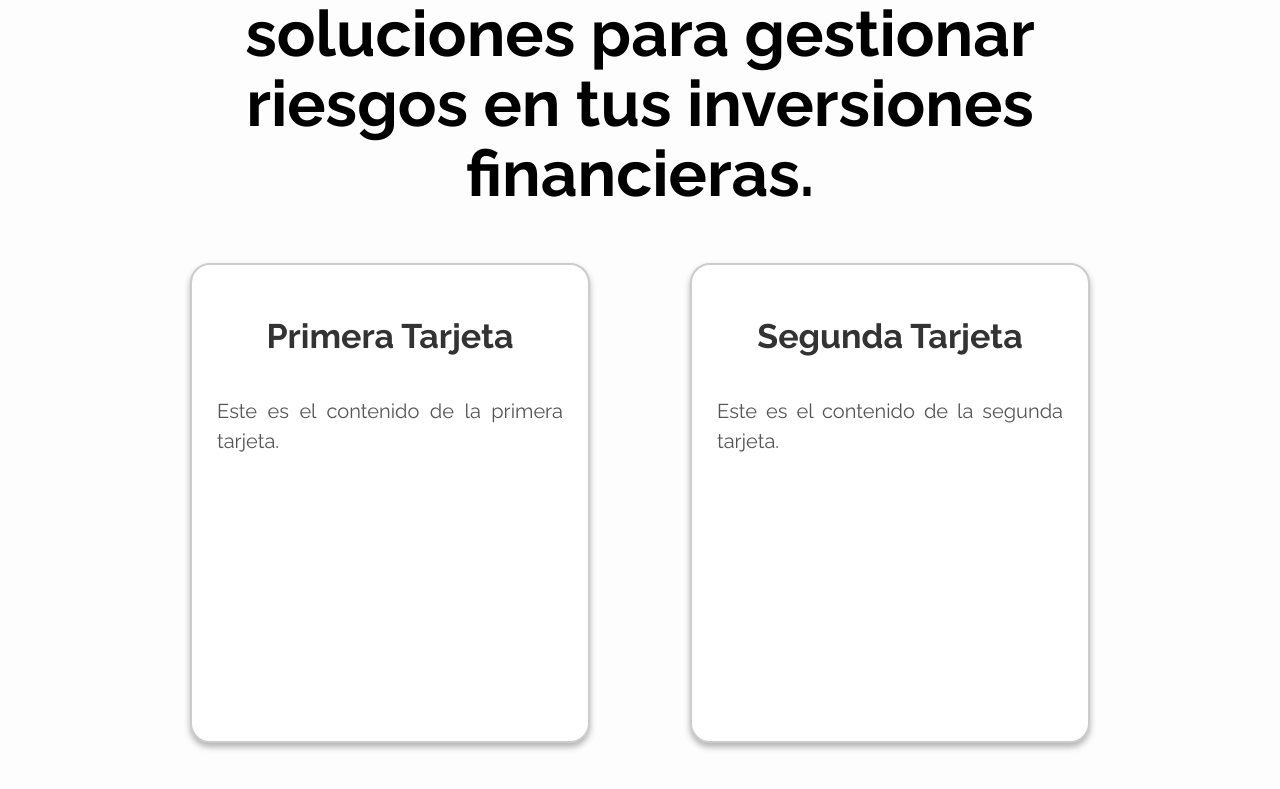
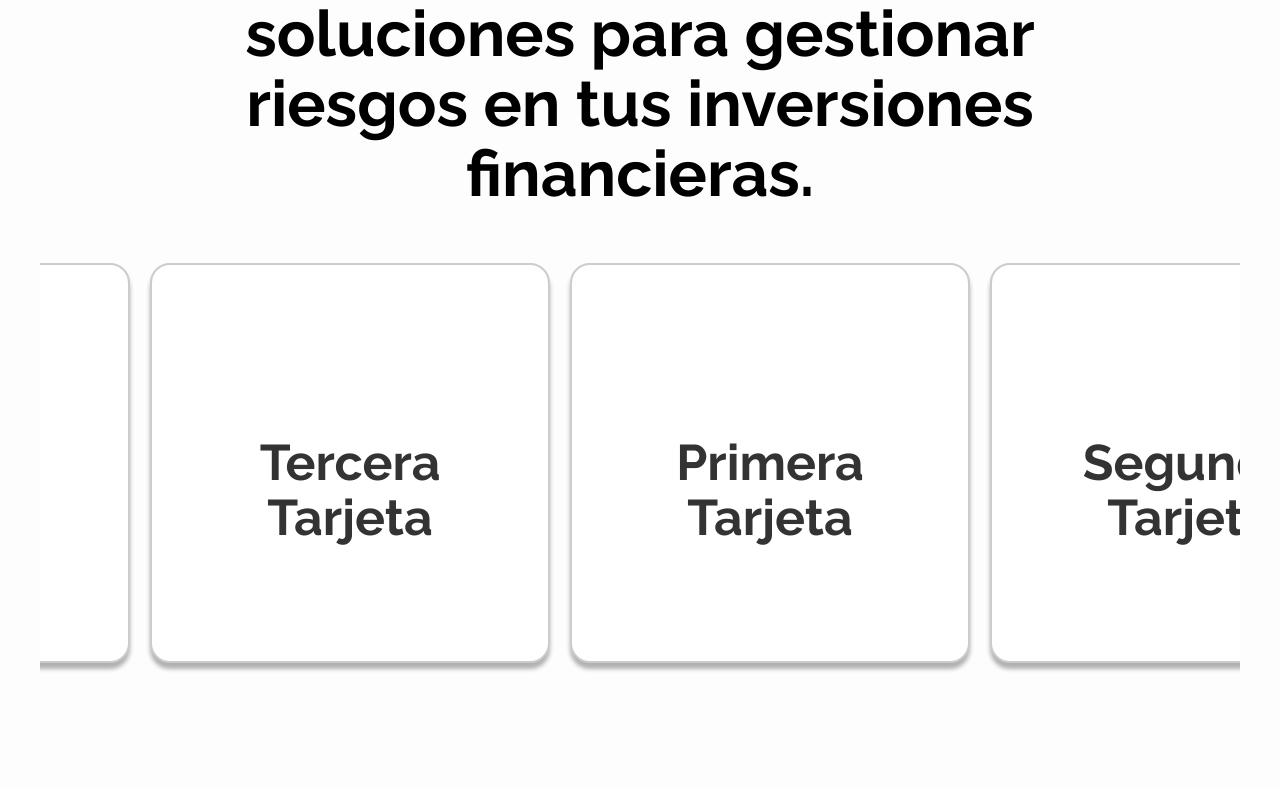
Before and after one commit to LeonardoPerozo12/FingestLandingPage, a React (Vite) app in the folder FrontEnd/FingestLandingPage/: page / in a window 1280 px wide. Shown: the part 1009-1798 px from the top of the page. Built offline with nearby package versions, Linux system fonts and the light colour scheme.

Commit message:
carousel, cards and 'ServiciosPage' done

```diff
--- a/FrontEnd/FingestLandingPage/package.json
+++ b/FrontEnd/FingestLandingPage/package.json
@@ -16,7 +16,9 @@
     "aos": "^2.3.4",
     "react": "^18.3.1",
     "react-dom": "^18.3.1",
-    "react-router-dom": "^6.28.0"
+    "react-router-dom": "^6.28.0",
+    "react-slick": "^0.30.2",
+    "slick-carousel": "^1.8.1"
   },
   "devDependencies": {
     "@eslint/js": "^9.13.0",
--- a/FrontEnd/FingestLandingPage/public/css/Cards.css
+++ b/FrontEnd/FingestLandingPage/public/css/Cards.css
@@ -1,38 +1,60 @@
-#Card {
+.Card {
     display: flex;
     flex-direction: column;
     align-items: center;
-    justify-content: space-between;
+    justify-content: flex-start;
     border: 2px solid hsl(0, 0%, 80%);
     background-color: #fff; /* Fondo blanco */
     color: #333; /* Color del texto */
     border-radius: 20px;
-    box-shadow: 0px 4px 6px rgba(0, 0, 0, 0.3); /* Sombra suave */
+    box-shadow: 0px 6px 4px rgba(0, 0, 0, 0.3); /* Sombra suave */
     width: 400px;
-    height: 480px; /* Ajuste automático en base al contenido */
+    height: 400px; /* Ajuste automático en base al contenido */
     padding: 25px; /* Espaciado interno */
     box-sizing: border-box;
-    margin-bottom: 100px;
+    transition: background-color 1s, color 0.8s; /* Transición suave para hover */
 }
 
-#CardTitle {
+.Card:hover {
+    background-color: #0A151C; /* Fondo oscuro al hacer hover */
+    border-radius: 20px;
+}
+
+.Card:hover .CardTitle,
+.Card:hover .CardContent {
+    color: #fff;
+}
+
+.Card:hover .CardContent
+{
+    display: block !important;
+}
+.Card:Hover .CardTitle {
+    position: static;
+    top: 0%;
+    font-size: 34px;
+}
+
+
+.CardTitle {
+    position: relative;
+    top: 30%;
     width: 100%;
     color: #333;
     font-family: "Raleway", sans-serif;
     font-weight: bold;
-    font-size: 34px; /* Ajusta el tamaño */
+    font-size: 50px; /* Ajusta el tamaño */
     text-align: center; /* Centra el texto */
     margin-bottom: 10px;
 }
 
-#CardContent {
-    flex-grow: 1; /* Se expande si hay espacio disponible */
+.CardContent {
     width: 100%;
     color: #555; /* Texto gris */
     font-family: "Raleway", sans-serif;
     font-size: 20px; /* Tamaño del texto */
-    font-weight: normal ;
+    font-weight: normal;
     line-height: 1.5; /* Espaciado entre líneas */
-    text-align: justify; /* Justifica el contenido */
+    text-align: center; /* Justifica el contenido */
     padding: 10px;
 }
--- /dev/null
+++ b/FrontEnd/FingestLandingPage/public/css/carousel.css
@@ -0,0 +1,22 @@
+.carousel-container {
+    width: 100%;
+    max-width: 1200px; /* Ajusta según tu diseño */
+    overflow: hidden; /* Oculta contenido que no cabe */
+    position: relative;
+    margin: auto;
+    margin-bottom: 200px;
+}
+
+.carousel-row {
+    display: flex;
+    flex-wrap: nowrap;
+    gap: 20px; /* Espacio entre tarjetas */
+    transition: transform 0.5s ease-in-out;
+}
+
+.carousel-item {
+    flex: 0 0 auto;
+    max-width: 400px; /* Tamaño de las tarjetas */
+    height: 400px;
+    margin-bottom: 100px;
+}
--- a/FrontEnd/FingestLandingPage/public/css/header.css
+++ b/FrontEnd/FingestLandingPage/public/css/header.css
@@ -24,7 +24,7 @@
 .nav-list {
   list-style: none;
   display: flex;
-  gap: 102px;
+  gap: 100px;
   flex-direction: row;
   margin: 0;
   padding: 0;
--- a/FrontEnd/FingestLandingPage/src/Pages/HomePage.jsx
+++ b/FrontEnd/FingestLandingPage/src/Pages/HomePage.jsx
@@ -8,9 +8,9 @@ import '../../public/css/home.css';
 function Home() {
     useEffect(() => {
         AOS.init({
-            duration: 1200, // Duración en milisegundos
-            once: false,    // Permitir múltiples ejecuciones
-            mirror: true,   // Ejecutar al hacer scroll hacia arriba
+            debounceDelay: 50,
+            once: false, // whether animation should happen only once - while scrolling down
+            mirror: true,
         });
         console.log("AOS initialized");
     }, []);
@@ -18,10 +18,10 @@ function Home() {
     return (
         <>
             <section className="Background-Image-Home">
-                <h1 className="HomeTitle" data-aos="fade-right">
+                <h1 className="HomeTitle" data-aos="fade-right"  data-aos-mirror="true">
                     ANTICIPAMOS RIESGOS,
                 </h1>
-                <h1 className="HomeTitle2" data-aos="fade-left" data-aos-delay="300">
+                <h1 className="HomeTitle2" data-aos="fade-left" data-aos-delay="300"  data-aos-mirror="true">
                     Aseguramos tu inversión.
                 </h1>
                 <div className="overlay"></div>
--- a/FrontEnd/FingestLandingPage/src/Pages/ServiciosPage.jsx
+++ b/FrontEnd/FingestLandingPage/src/Pages/ServiciosPage.jsx
@@ -1,40 +1,40 @@
 import React from 'react';
 import { useEffect } from 'react';
-import Cards from '../components/ServicesCards';
+import Cards from '../components/Cards';
 import DownButton from '../components/DownButton';
-import '../../public/css/servicios.css'
+import Carousel from '../components/Carousel'; // Importa el carrusel
+import '../../public/css/servicios.css';
 import AOS from 'aos';
 import 'aos/dist/aos.css';
-
 
 function Servicios() {
     useEffect(() => {
         AOS.init({
-            duration: 1200, // Duración en milisegundos
-            once: false,    // Permitir múltiples ejecuciones
-            mirror: true,   // Ejecutar al hacer scroll hacia arriba
+            duration: 1200,
+            once: false,
+            mirror: true,
         });
-        console.log("AOS initialized");
     }, []);
+
+    // Lista de tarjetas
+    const tarjetas = [
+        <Cards title="Primera " content="Este es el contenido de la primera tarjeta." />,
+        <Cards title="Segunda Tarjeta" content="Este es el contenido de la segunda tarjeta." />,
+        <Cards title="Tercera Tarjeta" content="Este es el contenido de la tercera tarjeta." />,
+        <Cards title="Cuarta Tarjeta" content="Este es el contenido de la cuarta tarjeta." />,
+    ];
 
     return (
         <>
-            <section id='Servicios' >
-                <h1 id='ServiciosTitle' data-aos="fade-down">
-                Te ofrecemos las mejores soluciones para gestionar riesgos en tus inversiones financieras.
+            <section id="Servicios">
+                <h1 id="ServiciosTitle" data-aos="fade-down">
+                    Te ofrecemos las mejores soluciones para gestionar riesgos en tus inversiones financieras.
                 </h1>
-            <div id='CardsCarousel'>
-                <Cards
-                title="Primera Tarjeta"
-                content="Este es el contenido de la primera tarjeta."
-                />
-                <Cards
-                title="Segunda Tarjeta"
-                content="Este es el contenido de la segunda tarjeta."
-                />
-            </div>
+                <div id="CardsCarousel">
+                    <Carousel items={tarjetas} interval={4000} />
+                </div>
             </section>
-            <DownButton/>
+            <DownButton />
         </>
     );
 }
--- /dev/null
+++ b/FrontEnd/FingestLandingPage/src/components/Cards.jsx
@@ -0,0 +1,13 @@
+import '../../public/css/Cards.css'
+
+function Cards({ title, content }) {
+    return (
+        <div className="Card"> {/* Cambiado a className */}
+            <h1 className="CardTitle">{title}</h1> {/* Cambiado a className */}
+            <p className="CardContent"  style={{display: 'none'}}>{content}</p> {/* Cambiado a className */}
+        </div>
+    );
+}
+
+
+export default Cards;
--- /dev/null
+++ b/FrontEnd/FingestLandingPage/src/components/Carousel.jsx
@@ -0,0 +1,72 @@
+import React, { useEffect, useRef, useState } from 'react';
+import Cards from './Cards'; // Tu componente de tarjetas
+import '../../public/css/Carousel.css';
+
+const Carousel = () => {
+    const carouselRef = useRef(null);
+    const scrollIntervalRef = useRef(null); // Usar useRef para guardar el intervalo
+    const [isPaused, setIsPaused] = useState(false);
+
+    const cardsData = [
+        { title: 'Primera Tarjeta', content: 'Contenido de la primera tarjeta.' },
+        { title: 'Segunda Tarjeta', content: 'Contenido de la segunda tarjeta.' },
+        { title: 'Tercera Tarjeta', content: 'Contenido de la tercera tarjeta.' },
+    ];
+
+    // Duplicar las tarjetas para efecto infinito
+    const duplicatedCards = [...cardsData, ...cardsData];
+
+    useEffect(() => {
+        const carousel = carouselRef.current;
+
+        // Crear y manejar el intervalo
+        const startInfiniteScroll = () => {
+            scrollIntervalRef.current = setInterval(() => {
+                if (carousel.scrollLeft >= carousel.scrollWidth / 2) {
+                    carousel.scrollLeft = 0; // Reiniciar cuando llega al final
+                } else {
+                    carousel.scrollLeft += 2; // Avance suave
+                }
+            }, 16); // Aproximadamente 60fps
+        };
+
+        // Si el carrusel está en pausa, detén el desplazamiento
+        if (isPaused) {
+            clearInterval(scrollIntervalRef.current); // Detener el intervalo cuando está pausado
+        } else {
+            startInfiniteScroll(); // Iniciar el intervalo si no está pausado
+        }
+
+        // Limpia el intervalo cuando el componente se desmonta o se pausa
+        return () => clearInterval(scrollIntervalRef.current);
+
+    }, [isPaused]); // Solo dependemos de isPaused
+
+    // Función para manejar la pausa
+    const handlePause = () => {
+        setIsPaused(true); // Pausar el carrusel
+    };
+
+    // Función para manejar la reanudación
+    const handleResume = () => {
+        setIsPaused(false); // Reanudar el carrusel
+    };
+
+    return (
+        <div className="carousel-container" ref={carouselRef}>
+            <div
+                className="carousel-row"
+                onMouseEnter={handlePause} // Pausar cuando el mouse entra
+                onMouseLeave={handleResume} // Reanudar cuando el mouse sale
+            >
+                {duplicatedCards.map((card, index) => (
+                    <div className="carousel-item" key={index}>
+                        <Cards title={card.title} content={card.content} />
+                    </div>
+                ))}
+            </div>
+        </div>
+    );
+};
+
+export default Carousel;
--- a/FrontEnd/FingestLandingPage/src/components/Header.jsx
+++ b/FrontEnd/FingestLandingPage/src/components/Header.jsx
@@ -3,6 +3,12 @@ import './../../public/LOGO FINGEST RISK CONSULTAN-01 2 (1).jpg';
 import './../../public/css/header.css';
 
 function Header() {
+    const scrollToSection = (id) => {
+        const section = document.getElementById(id);
+        if (section) {
+            section.scrollIntoView({ behavior: 'smooth' });
+        }
+    };
     return (
     <header className="header">
         <h1 className="header-title">
--- a/FrontEnd/FingestLandingPage/src/components/ServicesCards.jsx
+++ /dev/null
@@ -1,14 +0,0 @@
-import React from 'react';
-import '../../public/css/Cards.css'
-
-function Cards({ title, content }) { // Desestructurando las props
-    return (
-        <div id="Card">
-            <h1 id="CardTitle">{title}</h1>
-            <p id="CardContent">{content}</p>
-        </div>
-    );
-}
-
-
-export default Cards;
```
Also changed, not shown: 1 other file (tests, documents, lock files or other folders).
